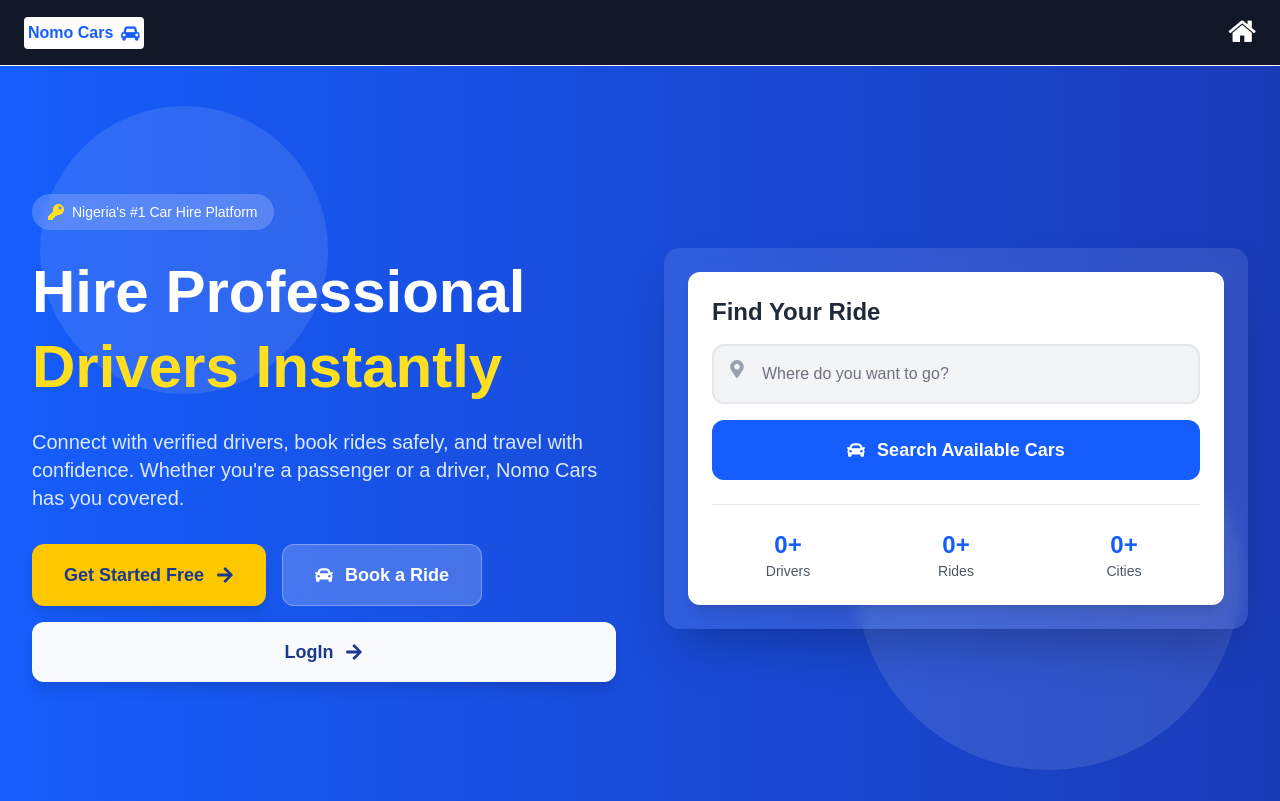
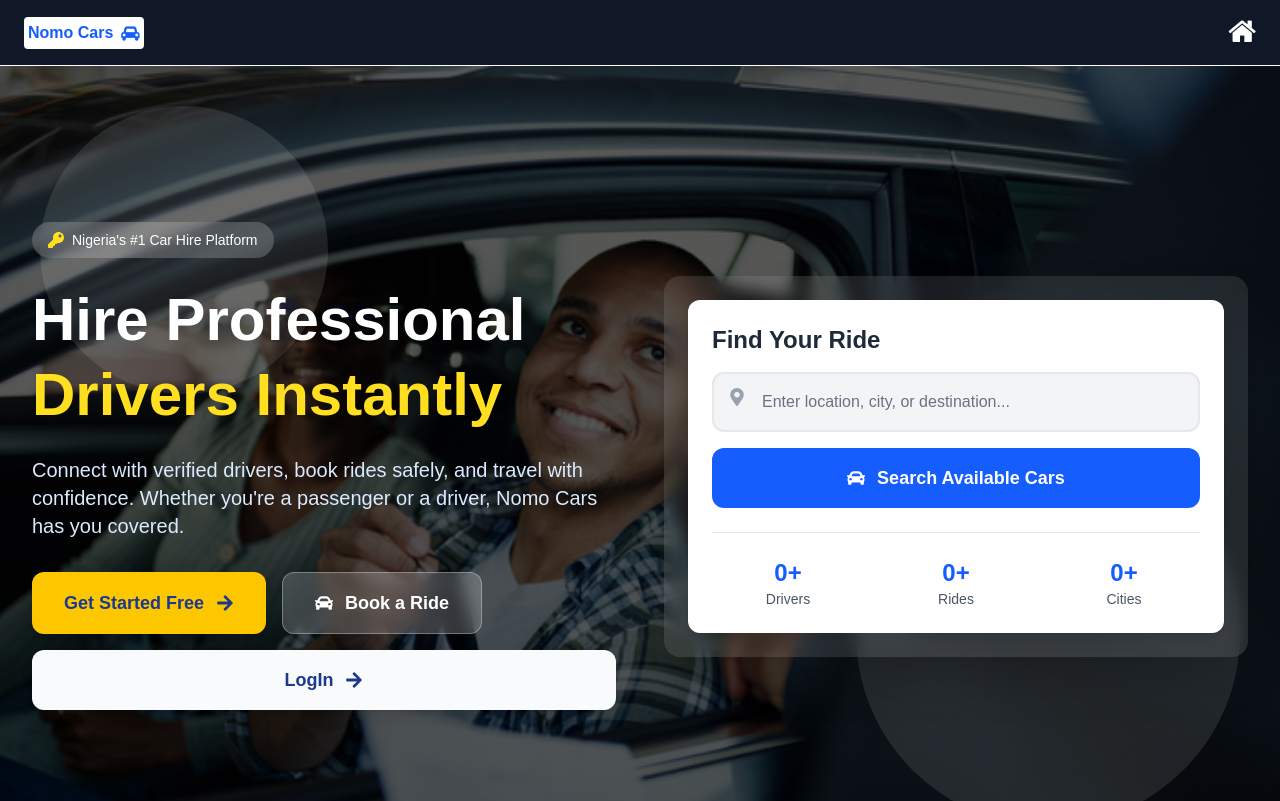
Before and after one commit to nwaxon2020/nomo_car_hire, a Next.js app: page / in a window 1280 px wide. Shown: the top 801 px of the page. Built offline with nearby package versions, Linux system fonts and the light colour scheme; no server answers; the database is empty.

Commit message:
home mage header added

```diff
--- a/app/globals.css
+++ b/app/globals.css
@@ -32,6 +32,32 @@
   color: var(--foreground);
   font-family: Arial, Helvetica, sans-serif;
 }
+
+/* Baground for home page with image */
+/* Background for home page with image + dark overlay */
+#bg-home {
+  min-height: 100vh;
+  width: 100%;
+
+  /* Image + dark transparent overlay */
+  background-image:
+    linear-gradient(
+      rgba(0, 0, 0, 0.65),
+      rgba(0, 0, 0, 0.65)
+    ),
+    url("/home_bg.jpg"); /* change to your image path */
+
+  background-size: cover;
+  background-position: center;
+  background-repeat: no-repeat;
+
+  display: flex;
+  align-items: center;
+  justify-content: center;
+
+  color: #fff;
+}
+
 
 
 /* ===============================
--- a/ui/car-hire.tsx
+++ b/ui/car-hire.tsx
@@ -8,9 +8,9 @@
 import { getAuth } from "firebase/auth"
 import { FaStar, FaStarHalfAlt, FaRegStar, FaCheckCircle, FaTimesCircle, FaPhone, FaMapMarkerAlt,
   FaUsers, FaPalette, FaSnowflake, FaFlag, FaEye, FaTrash, FaCar, FaSearch, FaWhatsapp, FaEnvelope,
-  FaClock, FaUserCheck, FaExclamationTriangle, FaUser, FaComment, FaCalendarAlt} from 'react-icons/fa'
-
-import { useSearchParams } from 'next/navigation'
+  FaClock, FaUserCheck, FaExclamationTriangle, FaUser, FaComment, FaCalendarAlt, FaTimes} from 'react-icons/fa'
+
+import { useRouter ,useSearchParams } from 'next/navigation'
 
 // NEW: Imports From components
 import PreChat from "@/components/PreChat"
@@ -104,7 +104,9 @@
 
 export default function CarHireUi() {
     // activate for parameters
+    const router = useRouter();
     const searchParams = useSearchParams()
+    const search = searchParams.get('search');
 
     // State for contacted drivers and hired cars from Firebase
     const [contactedDrivers, setContactedDrivers] = useState<ContactedDriver[]>([])
@@ -330,6 +332,23 @@
         if (driversWithVehicles.length > 0) {
             const driverId = searchParams.get('driver')
             const vehicleId = searchParams.get('vehicle')
+            const searchQuery = searchParams.get('search')
+
+            // Handle search query from homepage
+            if (searchQuery) {
+                setSearchLocation(searchQuery)
+
+                // Optional: Also set a message showing what was searched
+                console.log(`Searching for: ${searchQuery}`)
+
+                // Optional: Auto-scroll to search results
+                setTimeout(() => {
+                    const element = document.getElementById('search-results')
+                    if (element) {
+                        element.scrollIntoView({ behavior: 'smooth' })
+                    }
+                }, 500)
+            }
 
             if (driverId) {
                 // Find the driver in the loaded drivers
@@ -1238,21 +1257,82 @@
                     </div>
                 )}
 
+                {/* ✅ NEW: Booking Request Section */}
+                <section className="mt-8 mb-8">
+                    {/* The Top Box */}
+                    <div className="max-h-[300rem] overflow-y-auto bg-gradient-to-r from-blue-50 to-purple-50 rounded-xl p-4 border border-blue-200 mb-6">
+                        <div className="flex flex-col md:flex-row items-center justify-between">
+
+                            {/* Left */}
+                            <div>
+                                <h2 className="text-xl font-bold text-gray-800 flex items-center gap-2">
+                                <FaCalendarAlt className="text-blue-600" />
+                                Don't See What You Need?
+                                </h2>
+
+                                <p className="text-gray-600 mt-1">
+                                Post your specific car requirements. Drivers will contact you directly!
+                                </p>
+                            </div>
+
+                            {/* Right */}
+                            <div className="mt-4 md:mt-0 flex items-center gap-2 text-sm text-blue-700">
+                                <FaCheckCircle className="text-green-600" />
+                                <span>100% Free • Get Multiple Offers • Negotiate Best Price</span>
+                            </div>
+
+                        </div>
+
+                        {/* Toggle Button */}
+                        <div className="relative w-full mt-5">
+                            <button
+                                onClick={() => setShowRequestBox(!showRequestBox)}
+                                className="w-full p-3 rounded-lg bg-gray-800 text-white text-sm
+                                        hover:bg-gray-700 transition flex items-center gap-2 justify-center relative"
+                            >
+                                {showRequestBox ? "🙈 Hide Request Box" : "👀 Show Request Box"}
+
+                                {/* Notification Badge - Shows for both drivers and customers */}
+                                {notificationCount > 0 && (
+                                <div className="absolute top-4 right-6">
+                                    {/* You'll need to import NotificationBadge component */}
+                                    <NotificationBadge
+                                        count={notificationCount}
+                                        type={notificationType}
+                                        position="top-right"
+                                        size="md"
+                                    />
+                                </div>
+                                )}
+                            </button>
+                        </div>
+
+
+                        {/* SHOW BOOKING REQUEST (WITH ANIMATION) */}
+                        {showRequestBox && (
+                            <div className="mt-4 animate-fadeSlide">
+                            <BookingRequest
+                                userId={currentUser?.uid}
+                                userCity={currentUser?.city || ""}
+                            />
+                            </div>
+                        )}
+                    </div>
+                </section>
+
                 {/* Search and Filter Section - Now with AC and Verified filters */}
                 <div className="mt-8 mb-6 p-4 bg-gray-50 rounded-lg">
-                    <div className="grid grid-cols-1 lg:grid-cols-4 gap-4">
+                    <div className="grid grid-cols-1 lg:grid-cols-4 md:items-center gap-4">
                         {/* Search Location */}
                         <div className="relative">
                             <input
-                                className="w-full rounded-lg outline-blue-600 py-3 px-4 pl-10 border-2 border-gray-300"
                                 type="text"
-                                name="searchLocation"
-                                id="searchLocation"
-                                placeholder="Search Location (city or state)"
+                                placeholder="Search by city, state, or location..."
                                 value={searchLocation}
                                 onChange={(e) => setSearchLocation(e.target.value)}
+                                className="w-full pl-12 pr-4 py-3 border-2 border-gray-300 rounded-lg text-gray-700 placeholder-gray-500 focus:border-blue-500 focus:outline-none focus:ring-2 focus:ring-blue-200 transition-all"
                             />
-                            <FaSearch className="absolute top-3 left-3 text-gray-400" />
+                            <FaSearch className="absolute top-5 left-3 text-gray-400" />
                         </div>
 
                         {/* Select Car category */}
@@ -1266,6 +1346,7 @@
                             >
                                 <option value="all">All Categories</option>
                                 <option value="sedan">Sedan</option>
+                                <option value="bus">Bus</option>
                                 <option value="suv">SUV</option>
                                 <option value="truck">Truck</option>
                                 <option value="van">Van</option>
@@ -1311,73 +1392,9 @@
                     </div>
                 </div>
 
-                {/* ✅ NEW: Booking Request Section */}
-                <section className="mt-8 mb-8">
-                    {/* The Top Box */}
-                    <div className="overflow-y-auto bg-gradient-to-r from-blue-50 to-purple-50 rounded-xl p-4 border border-blue-200 mb-6">
-                        <div className="flex flex-col md:flex-row items-center justify-between">
-
-                            {/* Left */}
-                            <div>
-                                <h2 className="text-xl font-bold text-gray-800 flex items-center gap-2">
-                                <FaCalendarAlt className="text-blue-600" />
-                                Don't See What You Need?
-                                </h2>
-
-                                <p className="text-gray-600 mt-1">
-                                Post your specific car requirements. Drivers will contact you directly!
-                                </p>
-                            </div>
-
-                            {/* Right */}
-                            <div className="mt-4 md:mt-0 flex items-center gap-2 text-sm text-blue-700">
-                                <FaCheckCircle className="text-green-600" />
-                                <span>100% Free • Get Multiple Offers • Negotiate Best Price</span>
-                            </div>
-
-                        </div>
-
-                        {/* Toggle Button */}
-                        <div className="relative w-full mt-5">
-                            <button
-                                onClick={() => setShowRequestBox(!showRequestBox)}
-                                className="w-full p-3 rounded-lg bg-gray-800 text-white text-sm
-                                        hover:bg-gray-700 transition flex items-center gap-2 justify-center relative"
-                            >
-                                {showRequestBox ? "🙈 Hide Request Box" : "👀 Show Request Box"}
-
-                                {/* Notification Badge - Shows for both drivers and customers */}
-                                {notificationCount > 0 && (
-                                <div className="absolute top-4 right-6">
-                                    {/* You'll need to import NotificationBadge component */}
-                                    <NotificationBadge
-                                        count={notificationCount}
-                                        type={notificationType}
-                                        position="top-right"
-                                        size="md"
-                                    />
-                                </div>
-                                )}
-                            </button>
-                        </div>
-
-
-                        {/* SHOW BOOKING REQUEST (WITH ANIMATION) */}
-                        {showRequestBox && (
-                            <div className="mt-4 animate-fadeSlide">
-                            <BookingRequest
-                                userId={currentUser?.uid}
-                                userCity={currentUser?.city || ""}
-                            />
-                            </div>
-                        )}
-                    </div>
-                </section>
-
-
                 {/* Cars Grid - Display all cars directly */}
                 <h1 className="border-b border-gray-300 px-4 py-2 mb-0 mt-8 md:mt-12 text-xl font-bold ">Available Cars</h1>
-                <div className="p-3 pt-0 max-h-[65rem] overflow-y-auto">
+                <div id="search-results" className="p-3 pt-0 max-h-[65rem] overflow-y-auto">
                     {filteredDrivers.length === 0 ? (
                         <div className="text-center py-12">
                             <FaCar className="text-5xl text-gray-300 mb-4 mx-auto" />
--- a/ui/home.tsx
+++ b/ui/home.tsx
@@ -127,7 +127,8 @@
   const handleSearch = (e: React.FormEvent) => {
     e.preventDefault();
     if (searchQuery.trim()) {
-      router.push(`/user/car-hire?location=${encodeURIComponent(searchQuery)}`);
+      // Redirect to car hire page with search query as URL parameter
+      router.push(`/user/car-hire?search=${encodeURIComponent(searchQuery.trim())}`);
     } else {
       // If no search query, just go to car hire page
       router.push(`/user/car-hire`);
@@ -181,10 +182,17 @@
     router.push("/user/car-hire");
   };
 
+  // Handle search input key press (Enter key)
+  const handleKeyPress = (e: React.KeyboardEvent) => {
+    if (e.key === 'Enter') {
+      handleSearch(e);
+    }
+  };
+
   return (
     <div className="min-h-screen bg-gradient-to-b from-white to-gray-50">
       {/* Hero Section */}
-      <section className="relative bg-gradient-to-r from-blue-600 to-blue-800 text-white overflow-hidden">
+      <section id="bg-home" className="relative bg-gradient-to-r from-blue-600 to-blue-800 text-white overflow-hidden">
         {/* Background Pattern */}
         <div className="absolute inset-0 opacity-10">
           <div className="absolute top-10 left-10 w-72 h-72 bg-white rounded-full"></div>
@@ -247,9 +255,10 @@
                       <FaMapMarkerAlt className="absolute left-4 top-4 text-gray-400 text-lg" />
                       <input
                         type="text"
-                        placeholder="Where do you want to go?"
+                        placeholder="Enter location, city, or destination..."
                         value={searchQuery}
                         onChange={(e) => setSearchQuery(e.target.value)}
+                        onKeyPress={handleKeyPress}
                         className="w-full pl-12 pr-4 py-4 bg-gray-100 border-2 border-gray-200 rounded-xl text-gray-800 placeholder-gray-500 focus:border-blue-500 focus:outline-none focus:ring-2 focus:ring-blue-200 transition-all"
                       />
                     </div>
```
Also changed, not shown: public/home_bg.jpg (added).
